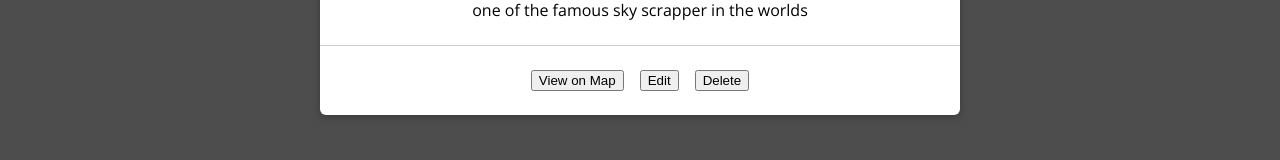
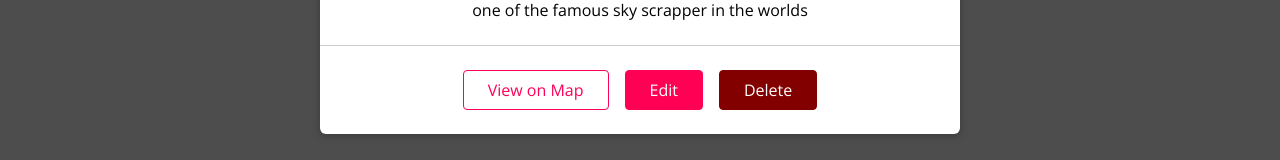
Before and after one commit to AdnanAhad/mernstackapp, a React (Create React App) app: page /u1/places in a window 1280 px wide. Shown: the part 458-618 px from the top of the page. Built offline with nearby package versions, Linux system fonts and the light colour scheme.

Commit message:
added button component for coloring the buttons below the places

```diff
--- a/src/places/components/PlaceItem.js
+++ b/src/places/components/PlaceItem.js
@@ -2,6 +2,7 @@
 
 import Card from "../../shared/components/UIElements/Card";
 import "./PlaceItem.css";
+import Button from "../../shared/components/FormElements/Button";
 
 function PlaceItem(props) {
   return (
@@ -16,9 +17,9 @@
           <p>{props.description}</p>
         </div>
         <div className="place-item__actions">
-          <button>View on Map</button>
-          <button>Edit</button>
-          <button>Delete</button>
+          <Button inverse>View on Map</Button>
+          <Button to={`/places/${props.id}`}>Edit</Button>
+          <Button danger>Delete</Button>
         </div>
       </Card>
     </li>
--- /dev/null
+++ b/src/shared/components/FormElements/Button.css
@@ -0,0 +1,61 @@
+.button {
+  font: inherit;
+  padding: 0.5rem 1.5rem;
+  border: 1px solid #ff0055;
+  border-radius: 4px;
+  background: #ff0055;
+  color: white;
+  cursor: pointer;
+  margin-right: 1rem;
+  text-decoration: none;
+  display: inline-block;
+}
+
+.button:focus {
+  outline: none;
+}
+
+.button:hover,
+.button:active {
+  background: #ff4382;
+  border-color: #ff4382;
+}
+
+.button--inverse {
+  background: transparent;
+  color: #ff0055;
+}
+
+.button--inverse:hover,
+.button--inverse:active {
+  color: white;
+  background: #ff0055;
+}
+
+.button--danger {
+  background: #830000;
+  border-color: #830000;
+}
+
+.button--danger:hover,
+.button--danger:active {
+  background: #f34343;
+  border-color: #f34343;
+}
+
+.button:disabled,
+.button:hover:disabled,
+.button:active:disabled {
+  background: #ccc;
+  color: #979797;
+  border-color: #ccc;
+  cursor: not-allowed;
+}
+
+.button--small {
+  font-size: 0.8rem;
+}
+
+.button--big {
+  font-size: 1.5rem;
+}
--- /dev/null
+++ b/src/shared/components/FormElements/Button.js
@@ -0,0 +1,46 @@
+import React from "react";
+import { Link } from "react-router-dom";
+
+import "./Button.css";
+
+const Button = (props) => {
+  if (props.href) {
+    return (
+      <a
+        className={`button button--${props.size || "default"} ${
+          props.inverse && "button--inverse"
+        } ${props.danger && "button--danger"}`}
+        href={props.href}
+      >
+        {props.children}
+      </a>
+    );
+  }
+  if (props.to) {
+    return (
+      <Link
+        to={props.to}
+        exact={props.exact}
+        className={`button button--${props.size || "default"} ${
+          props.inverse && "button--inverse"
+        } ${props.danger && "button--danger"}`}
+      >
+        {props.children}
+      </Link>
+    );
+  }
+  return (
+    <button
+      className={`button button--${props.size || "default"} ${
+        props.inverse && "button--inverse"
+      } ${props.danger && "button--danger"}`}
+      type={props.type}
+      onClick={props.onClick}
+      disabled={props.disabled}
+    >
+      {props.children}
+    </button>
+  );
+};
+
+export default Button;
--- a/src/users/pages/Users.js
+++ b/src/users/pages/Users.js
@@ -5,7 +5,7 @@
   console.log("I am iin users");
   const USERS = [
     {
-      id: "U1",
+      id: "u1",
       name: "Max Shewan",
       image:
         "https://images.pexels.com/photos/839011/pexels-photo-839011.jpeg?auto=compress&cs=tinysrgb&dpr=2&h=750&w=1260",
```
